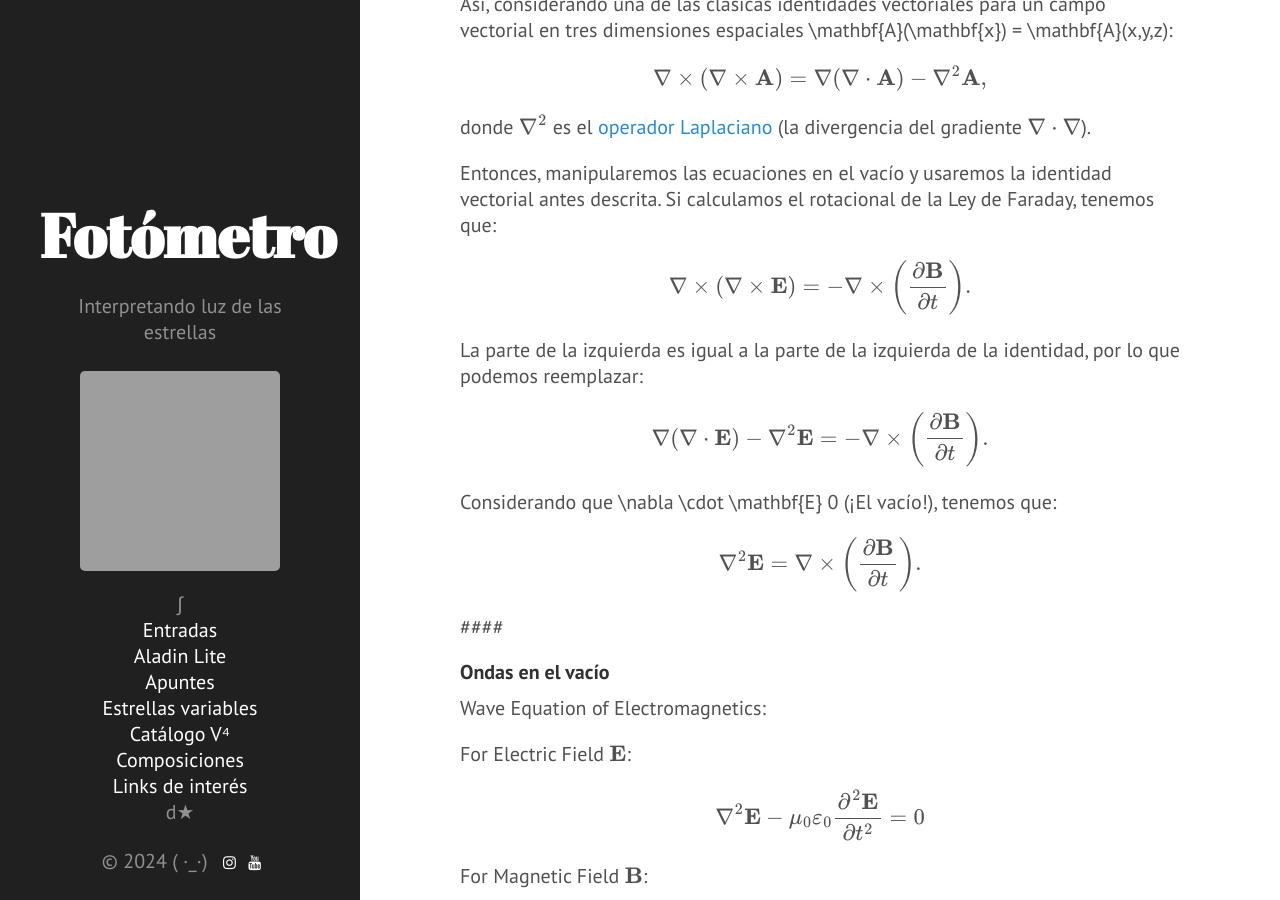
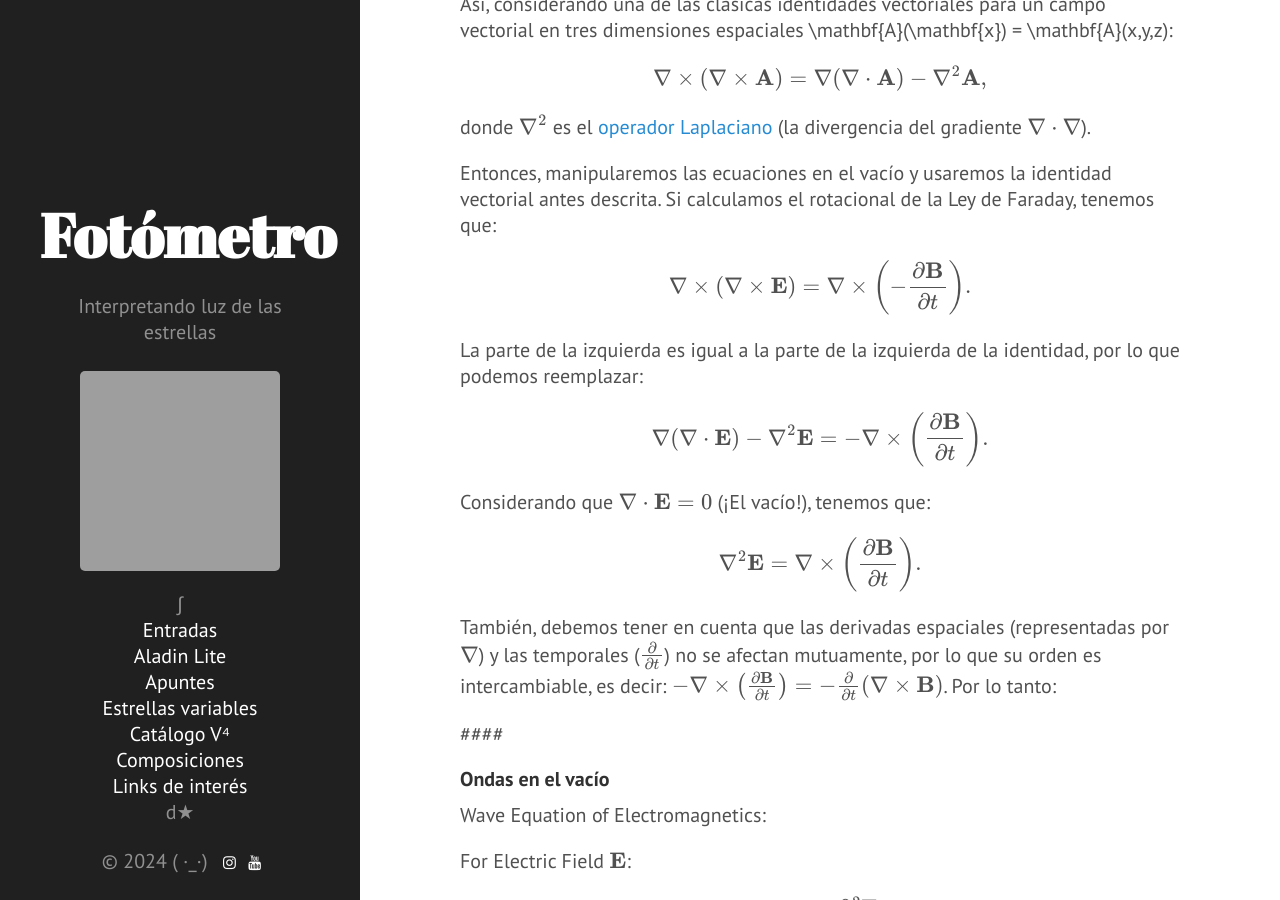
Before and after one commit to nicomedinap/nicomedinap.github.io, a Jekyll site: the page built from apuntes/FisicaDeFronteras/RelatividadGeneral.md, in a window 1280 px wide and 900 px high, scrolled down 3118 px. Built offline with Jekyll 4.4.1, drawn with Linux system fonts in a browser that asks for light colours; formulas are drawn with MathJax 3; a script that is not in the unit is left out; grey boxes are pictures that could not be loaded.

Commit message:
Update RelatividadGeneral.md

```diff
--- a/apuntes/FisicaDeFronteras/RelatividadGeneral.md
+++ b/apuntes/FisicaDeFronteras/RelatividadGeneral.md
@@ -100,7 +100,7 @@ donde  $\nabla^2$ es el [operador Laplaciano](https://es.wikipedia.org/wiki/Lapl
 Entonces, manipularemos las ecuaciones en el vacío y usaremos la identidad vectorial antes descrita. Si calculamos el rotacional de la Ley de Faraday, tenemos que:
 
 $$
-\nabla \times \left( \nabla \times \mathbf{E} \right) = -\nabla \times \left(\frac{\partial \mathbf{B}}{\partial t} \right).
+\nabla \times \left( \nabla \times \mathbf{E} \right) = \nabla \times \left(-\frac{\partial \mathbf{B}}{\partial t} \right).
 $$
 
 La parte de la izquierda es igual a la parte de la izquierda de la identidad, por lo que podemos reemplazar:
@@ -109,11 +109,15 @@ $$
 \nabla (\nabla \cdot \mathbf{E}) - \nabla^2 \mathbf{E} = -\nabla \times \left(\frac{\partial \mathbf{B}}{\partial t} \right).
 $$
 
-Considerando que \nabla \cdot \mathbf{E} 0 (¡El vacío!), tenemos que:
+Considerando que $\nabla \cdot \mathbf{E} = 0$ (¡El vacío!), tenemos que:
 
 $$
 \nabla^2 \mathbf{E} = \nabla \times \left(\frac{\partial \mathbf{B}}{\partial t} \right).
 $$
+
+También, debemos tener en cuenta que las derivadas espaciales (representadas por $\nabla$) y las temporales ($\frac{\partial}{\partial t}$) no se afectan mutuamente, por lo que su orden es intercambiable, es decir: $-\nabla \times \left(\frac{\partial \mathbf{B}}{\partial t} \right) = -\frac{\partial}{\partial t} (\nabla \times \mathbf{B})$. Por lo tanto:
+
+
 
 ####
 
```
